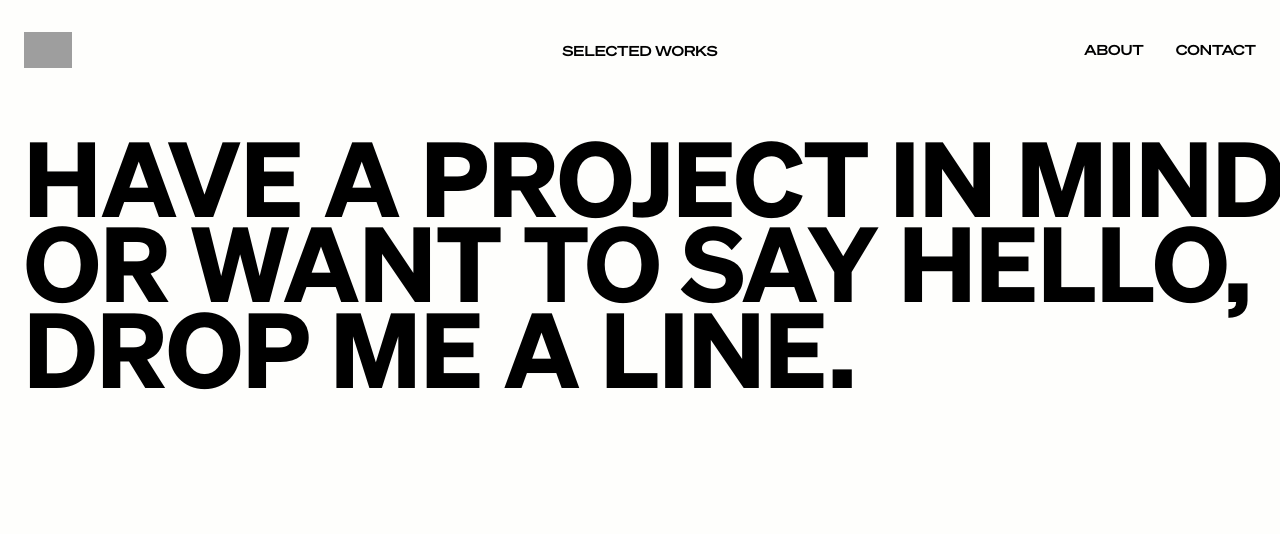
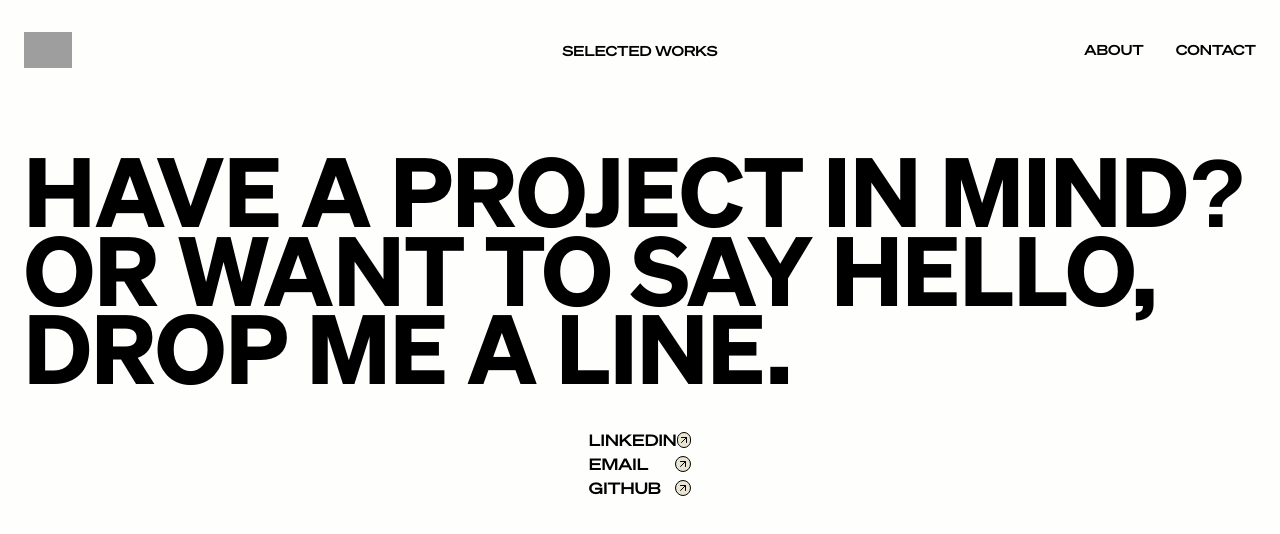
Before and after one commit to GhadaBN/dev-portfolio, a React (Vite) app: page /contact in a window 1280 px wide. Shown: the top 534 px of the page. Built offline with nearby package versions, Linux system fonts and the light colour scheme; grey boxes are pictures that could not be loaded.

Commit message:
contact links

```diff
--- a/src/pages/Contact.jsx
+++ b/src/pages/Contact.jsx
@@ -1,19 +1,68 @@
 import React from "react";
-import { Link } from "react-router-dom";
 import { FiArrowUpRight } from "react-icons/fi";
 
 const Contact = () => {
   return (
-    <div className="relative h-[calc(90vh-50vh)] overflow-hidden">
-      <div className="absolute left-4 sm:left-0 md:bottom-8 md:left-4 lg:left-6 w-[90vw]">
-        <div className="relative text-4xl md:text-customXl font-sohne font-book leading-tight-0.9 uppercase whitespace-nowrap flex items-center space-x-2">
+    <div className="relative h-[90vh] overflow-hidden flex flex-col">
+      {/* Text Section */}
+      <div className="ml-6 mt-12 w-[90vw]">
+        <div className="relative text-customLg font-sohne font-book leading-tight-0.9 uppercase whitespace-nowrap flex items-center space-x-2">
           <span>Have a project in mind?</span>
         </div>
-        <div className="relative text-4xl md:text-customXl font-sohne font-book leading-tight-0.9 uppercase whitespace-nowrap flex items-center space-x-2">
+        <div className="relative text-customLg font-sohne font-book leading-tight-0.9 uppercase whitespace-nowrap flex items-center space-x-2">
           <span>Or want to say hello,</span>
         </div>
-        <div className="relative text-4xl md:text-customXl font-sohne font-book leading-tight-0.9 uppercase whitespace-nowrap flex items-center space-x-2">
+        <div className="relative text-customLg font-sohne font-book leading-tight-0.9 uppercase whitespace-nowrap flex items-center space-x-2">
           <span>drop me a line.</span>
+        </div>
+      </div>
+      <div className="flex flex-col mt-10 items-center">
+        <div className="flex w-[8vw] justify-between items-center">
+          <a
+            href={"https://github.com/GhadaBN"}
+            target="_blank"
+            rel="noopener noreferrer"
+            className="flex items-center justify-between w-full group"
+          >
+            <span className="font-sohneBreit font-normal text-customSm uppercase text-left">
+              Linkedin
+            </span>
+            <span className="relative h-4 w-4 rounded-full border border-black bg-customBeige group-hover:bg-customRed flex items-center justify-center">
+              <FiArrowUpRight className="text-black group-hover:text-white h-3 w-3" />
+            </span>
+          </a>
+        </div>
+
+        <div className="flex w-[8vw] justify-between items-center">
+          <a
+            href={"https://github.com/GhadaBN"}
+            target="_blank"
+            rel="noopener noreferrer"
+            className="flex items-center justify-between w-full group"
+          >
+            <span className="font-sohneBreit font-normal text-customSm uppercase text-left">
+              Email
+            </span>
+            <span className="relative h-4 w-4 rounded-full border border-black bg-customBeige group-hover:bg-customRed flex items-center justify-center">
+              <FiArrowUpRight className="text-black group-hover:text-white h-3 w-3" />
+            </span>
+          </a>
+        </div>
+
+        <div className="flex w-[8vw] justify-between items-center">
+          <a
+            href={"https://github.com/GhadaBN"}
+            target="_blank"
+            rel="noopener noreferrer"
+            className="flex items-center justify-between w-full group"
+          >
+            <span className="font-sohneBreit font-normal text-customSm uppercase text-left">
+              github
+            </span>
+            <span className="relative h-4 w-4 rounded-full border border-black bg-customBeige group-hover:bg-customRed flex items-center justify-center">
+              <FiArrowUpRight className="text-black group-hover:text-white h-3 w-3" />
+            </span>
+          </a>
         </div>
       </div>
     </div>
--- a/src/pages/SelectedWorks.jsx
+++ b/src/pages/SelectedWorks.jsx
@@ -11,7 +11,7 @@ const SelectedWorks = () => {
         {projects.map((project) => (
           <div
             key={project.id}
-            className="relative text-4xl md:text-customXl font-sohne font-book leading-tight-0.9 uppercase whitespace-nowrap flex items-center space-x-2"
+            className="relative text-customLg font-sohne font-book leading-tight-0.9 uppercase whitespace-nowrap flex items-center space-x-2"
           >
             <Link
               to={`/projects/${project.id}`}
--- a/tailwind.config.js
+++ b/tailwind.config.js
@@ -15,6 +15,8 @@ export default {
       },
       fontSize: {
         customXl: "6.5rem",
+        customLg: "6rem",
+        customS: "1.2rem",
         customSm: "1rem",
       },
       lineHeight: {
@@ -28,6 +30,9 @@ export default {
       spacing: {
         17: "4.1rem",
       },
+      letterSpacing: {
+        xTight: "-0.01em",
+      },
     },
   },
   plugins: [],
```
